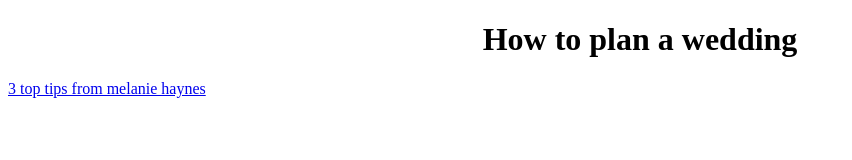
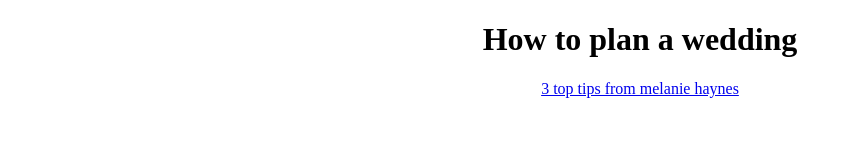
Before and after one commit to noahwh01/Wedding-plan, a plain HTML site: page index.html in a window 1280 px wide. Shown: the whole page, without its empty margins (0-852 px from the left). Drawn offline with Linux system fonts and the light colour scheme.

```diff
--- a/css/master.css
+++ b/css/master.css
@@ -2,7 +2,7 @@
 text-align: center;
 
 }
-#nav:a{
+#nav{
 text-align: center;
 
 }
```
